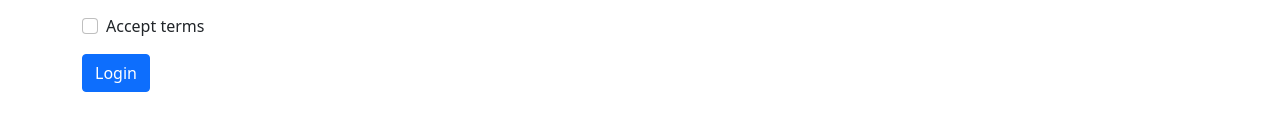
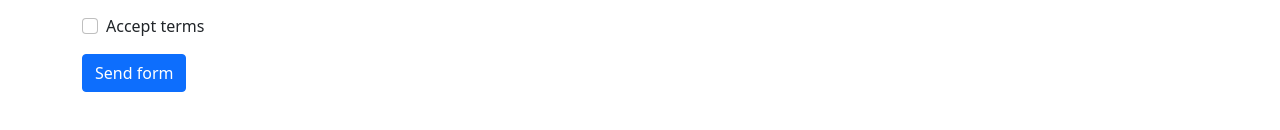
Before and after one commit to cdgstudio/displaying-form-errors, an Angular app: page / in a window 1280 px wide. Shown: the part 206-336 px from the top of the page. Built offline with nearby package versions, Linux system fonts and the light colour scheme.

Commit message:
Disable autocomplete

```diff
--- a/src/app/app.component.html
+++ b/src/app/app.component.html
@@ -1,15 +1,22 @@
 <form [formGroup]="form" class="container mt-5">
   <div class="mb-3">
     <label for="login" class="form-label">Login</label>
-    <input formControlName="login" type="login" class="form-control" id="login" aria-describedby="loginHelp" />
+    <input
+      formControlName="login"
+      type="login"
+      class="form-control"
+      id="login"
+      aria-describedby="loginHelp"
+      autocomplete="off"
+    />
   </div>
   <div class="mb-3">
     <label for="password" class="form-label">Password</label>
-    <input formControlName="password" type="password" class="form-control" id="password" />
+    <input formControlName="password" type="password" class="form-control" id="password" autocomplete="off" />
   </div>
   <div class="mb-3 form-check">
-    <input formControlName="terms" type="checkbox" class="form-check-input" id="terms" />
+    <input formControlName="terms" type="checkbox" class="form-check-input" id="terms" autocomplete="off" />
     <label class="form-check-label" for="terms">Accept terms</label>
   </div>
-  <button type="submit" class="btn btn-primary">Login</button>
+  <button (click)="sendForm()" type="submit" class="btn btn-primary">Send form</button>
 </form>
--- a/src/app/app.component.ts
+++ b/src/app/app.component.ts
@@ -11,4 +11,6 @@ export class AppComponent {
     password: new FormControl(null, [Validators.required, Validators.minLength(6)]),
     terms: new FormControl(false, [Validators.requiredTrue]),
   });
+
+  sendForm() {}
 }
```
